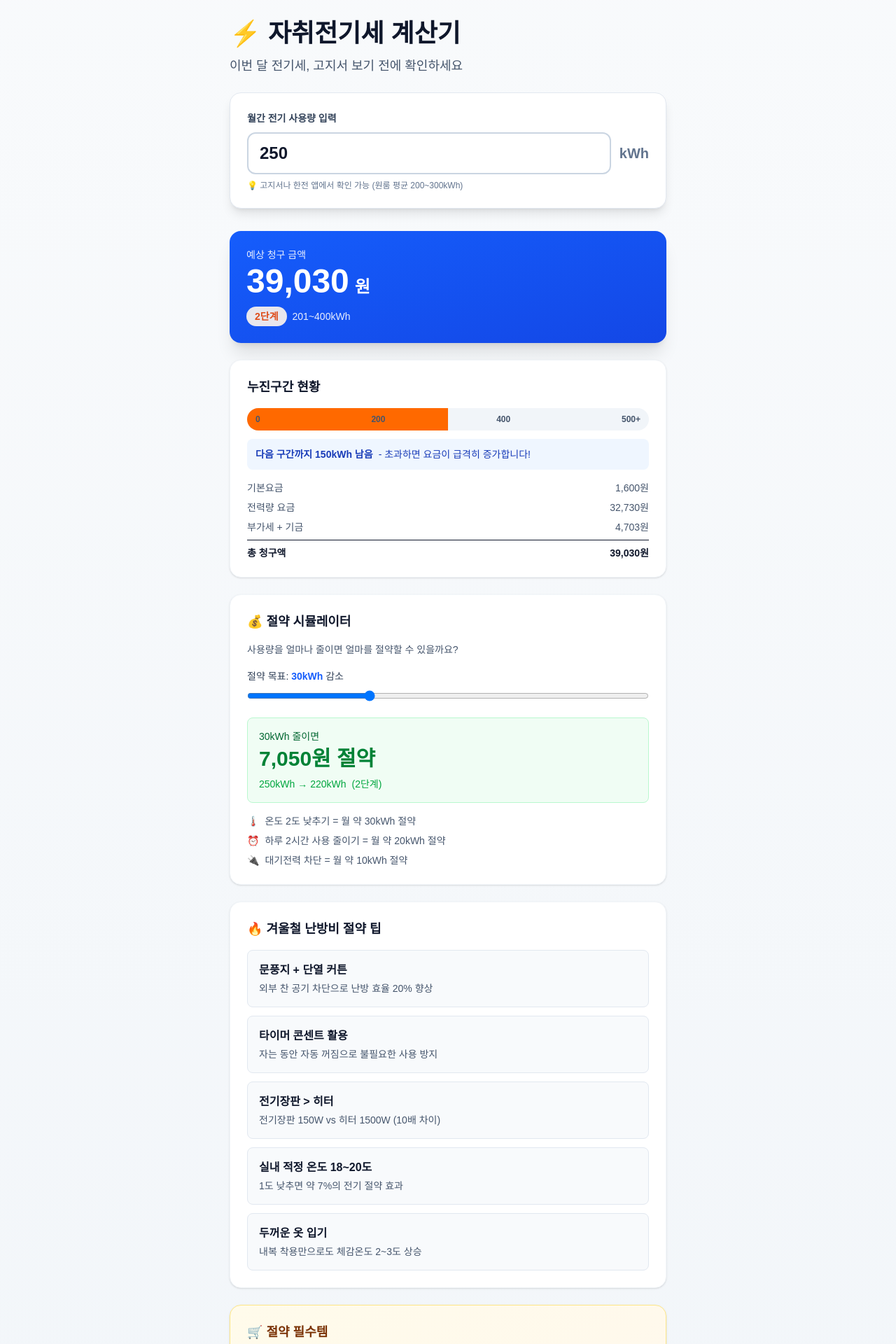
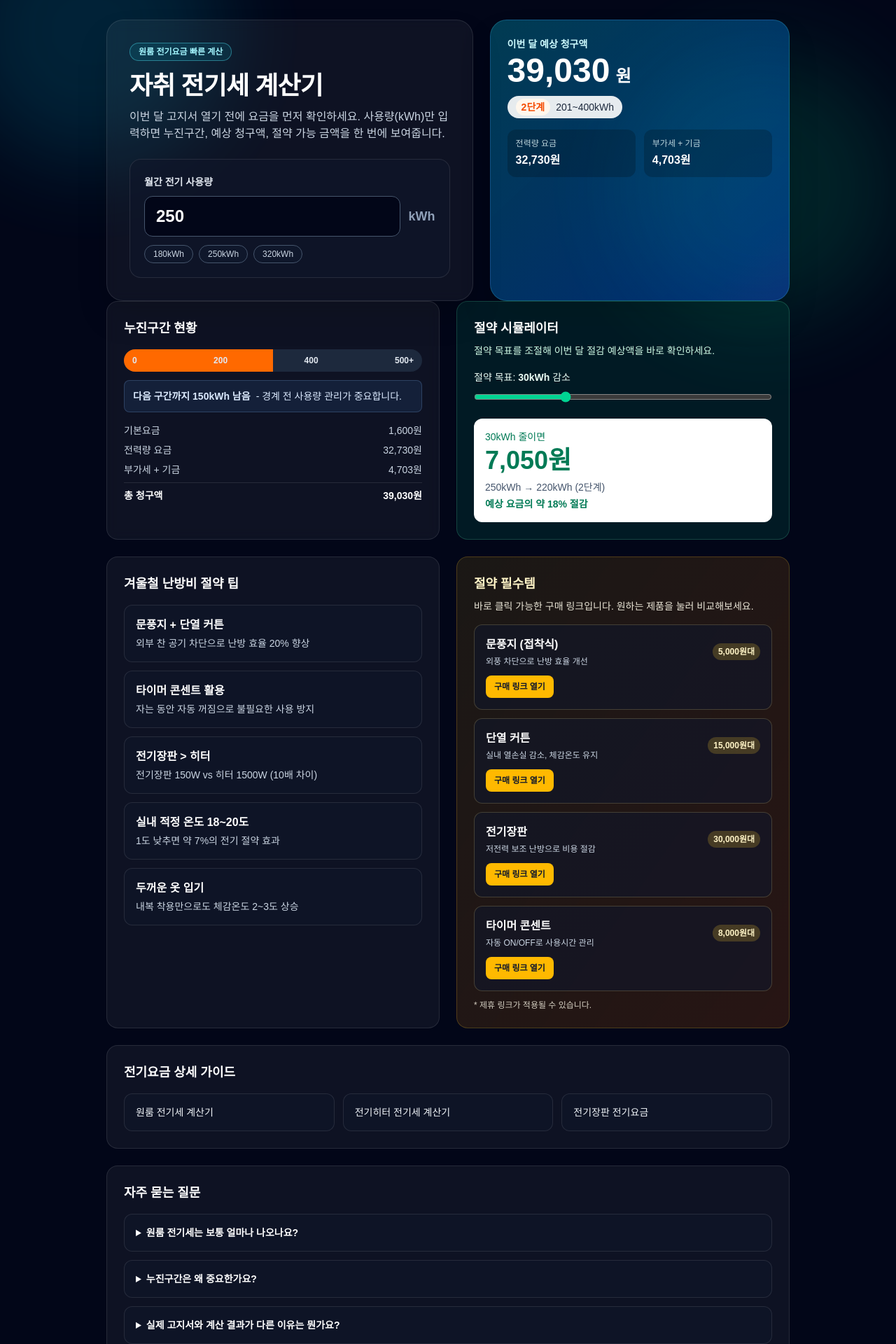
Before and after one commit to RohGyuMin/jajwi-electricity-calc-, a Next.js app: page / in a window 1280 px wide. Shown: the part 20-1940 px from the top of the page at 70% size. Built offline with nearby package versions, Linux system fonts and the light colour scheme; no server answers.

Commit message:
Add FAQ section and FAQPage structured data

```diff
--- a/src/app/page.tsx
+++ b/src/app/page.tsx
@@ -4,15 +4,74 @@ import Link from "next/link";
 import { useState } from "react";
 import { calculateBill, calculateSavings } from "@/lib/electricity";
 
+const PRODUCT_ITEMS = [
+  {
+    name: "문풍지 (접착식)",
+    desc: "외풍 차단으로 난방 효율 개선",
+    price: "5,000원대",
+    href: "https://www.coupang.com/np/search?q=%EB%AC%B8%ED%92%8D%EC%A7%80",
+  },
+  {
+    name: "단열 커튼",
+    desc: "실내 열손실 감소, 체감온도 유지",
+    price: "15,000원대",
+    href: "https://www.coupang.com/np/search?q=%EB%8B%A8%EC%97%B4+%EC%BB%A4%ED%8A%BC",
+  },
+  {
+    name: "전기장판",
+    desc: "저전력 보조 난방으로 비용 절감",
+    price: "30,000원대",
+    href: "https://www.coupang.com/np/search?q=%EC%A0%84%EA%B8%B0%EC%9E%A5%ED%8C%90",
+  },
+  {
+    name: "타이머 콘센트",
+    desc: "자동 ON/OFF로 사용시간 관리",
+    price: "8,000원대",
+    href: "https://www.coupang.com/np/search?q=%ED%83%80%EC%9D%B4%EB%A8%B8+%EC%BD%98%EC%84%BC%ED%8A%B8",
+  },
+];
+
+const FAQ_ITEMS = [
+  {
+    question: "원룸 전기세는 보통 얼마나 나오나요?",
+    answer:
+      "계절과 사용 습관에 따라 다르지만 1인 가구 원룸 기준으로 월 150~250kWh를 많이 사용합니다. 냉난방을 오래 쓰면 300kWh 이상으로 올라갈 수 있습니다.",
+  },
+  {
+    question: "누진구간은 왜 중요한가요?",
+    answer:
+      "월 사용량이 높아질수록 kWh당 단가가 올라가는 구조라서, 같은 사용량 증가라도 구간에 따라 요금 상승 폭이 달라집니다.",
+  },
+  {
+    question: "실제 고지서와 계산 결과가 다른 이유는 뭔가요?",
+    answer:
+      "본 계산기는 참고용이며, 계약 유형·복지 할인·계절 요금·기타 항목에 따라 실제 청구액과 차이가 발생할 수 있습니다.",
+  },
+];
+
 export default function Home() {
   const [usage, setUsage] = useState(250); // 월간 사용량 (kWh)
   const [reduceAmount, setReduceAmount] = useState(30); // 절약 목표량
 
-  const bill = calculateBill(usage);
-  const reducedBill = calculateBill(Math.max(0, usage - reduceAmount));
-  const savings = calculateSavings(usage, Math.max(0, usage - reduceAmount));
+  const safeUsage = Math.max(0, usage || 0);
+  const reducedUsage = Math.max(0, safeUsage - reduceAmount);
+  const bill = calculateBill(safeUsage);
+  const reducedBill = calculateBill(reducedUsage);
+  const savings = calculateSavings(safeUsage, reducedUsage);
+  const savingsRate = bill.total > 0 ? Math.round((savings / bill.total) * 100) : 0;
+  const faqSchema = {
+    "@context": "https://schema.org",
+    "@type": "FAQPage",
+    mainEntity: FAQ_ITEMS.map((item) => ({
+      "@type": "Question",
+      name: item.question,
+      acceptedAnswer: {
+        "@type": "Answer",
+        text: item.answer,
+      },
+    })),
+  };
 
-  // 누진구간 색상
   const tierColor =
     bill.tier.tier === 1
       ? "text-green-600 bg-green-50"
@@ -21,62 +80,97 @@ export default function Home() {
       : "text-red-600 bg-red-50";
 
   return (
-    <main className="min-h-screen bg-gradient-to-b from-slate-50 to-slate-100 text-slate-900">
-      <section className="mx-auto max-w-2xl px-4 py-8 sm:px-6 sm:py-12">
-        {/* HERO + 계산기 입력 */}
-        <div className="mb-8">
-          <h1 className="text-3xl font-bold text-slate-900 sm:text-4xl">
-            ⚡ 자취전기세 계산기
+    <main className="relative min-h-screen overflow-hidden bg-slate-950 text-slate-100">
+      <div className="pointer-events-none absolute inset-0 opacity-80">
+        <div className="absolute -top-32 -left-16 h-96 w-96 rounded-full bg-cyan-500/20 blur-3xl" />
+        <div className="absolute top-24 right-0 h-96 w-96 rounded-full bg-emerald-500/20 blur-3xl" />
+      </div>
+
+      <section className="relative mx-auto max-w-5xl px-4 py-8 sm:px-6 sm:py-12">
+        <script
+          type="application/ld+json"
+          dangerouslySetInnerHTML={{ __html: JSON.stringify(faqSchema) }}
+        />
+        <div className="grid gap-6 lg:grid-cols-[1.1fr_0.9fr]">
+          <div className="rounded-3xl border border-white/10 bg-white/5 p-6 shadow-2xl backdrop-blur-sm sm:p-8">
+            <div className="mb-4 inline-flex rounded-full border border-cyan-300/40 bg-cyan-400/10 px-3 py-1 text-xs font-semibold text-cyan-200">
+              원룸 전기요금 빠른 계산
+            </div>
+            <h1 className="text-3xl font-bold tracking-tight text-white sm:text-4xl">
+              자취 전기세 계산기
             </h1>
-          <p className="mt-3 text-base text-slate-600 sm:text-lg">
-            이번 달 전기세, 고지서 보기 전에 확인하세요
+            <p className="mt-3 text-sm leading-6 text-slate-300 sm:text-base">
+              이번 달 고지서 열기 전에 요금을 먼저 확인하세요. 사용량(kWh)만 입력하면
+              누진구간, 예상 청구액, 절약 가능 금액을 한 번에 보여줍니다.
             </p>
 
-          {/* 입력 카드 */}
-          <div className="mt-6 rounded-2xl bg-white p-6 shadow-lg border border-slate-200">
+            <div className="mt-6 rounded-2xl border border-white/10 bg-slate-900/60 p-5">
               <label className="block">
-              <span className="text-sm font-semibold text-slate-700">
-                월간 전기 사용량 입력
+                <span className="text-sm font-semibold text-slate-200">
+                  월간 전기 사용량
                 </span>
                 <div className="mt-2 flex items-center gap-3">
                   <input
                     type="number"
                     min="0"
                     step="10"
-                  className="flex-1 rounded-xl border-2 border-slate-300 px-4 py-3 text-2xl font-bold focus:border-blue-500 focus:outline-none"
+                    className="flex-1 rounded-xl border border-slate-600 bg-slate-950 px-4 py-3 text-2xl font-bold text-white focus:border-cyan-400 focus:outline-none"
                     value={usage}
-                  onChange={(e) => setUsage(Number(e.target.value))}
+                    onChange={(e) => {
+                      const val = Number(e.target.value);
+                      setUsage(Number.isNaN(val) ? 0 : Math.max(0, val));
+                    }}
                   />
-                <span className="text-xl font-semibold text-slate-500">kWh</span>
+                  <span className="text-lg font-semibold text-slate-400">kWh</span>
                 </div>
               </label>
-            <p className="mt-2 text-xs text-slate-500">
-              💡 고지서나 한전 앱에서 확인 가능 (원룸 평균 200~300kWh)
-            </p>
+              <div className="mt-3 flex flex-wrap gap-2">
+                {[180, 250, 320].map((preset) => (
+                  <button
+                    key={preset}
+                    onClick={() => setUsage(preset)}
+                    className="rounded-full border border-slate-600 bg-slate-900 px-3 py-1 text-xs font-medium text-slate-300 hover:border-cyan-300 hover:text-cyan-200"
+                  >
+                    {preset}kWh
+                  </button>
+                ))}
+              </div>
             </div>
           </div>
 
-        {/* 결과 표시 - 예상 청구액 */}
-        <div className="mb-6 rounded-2xl bg-gradient-to-br from-blue-600 to-blue-700 p-6 text-white shadow-xl">
-          <div className="text-sm font-medium opacity-90">예상 청구 금액</div>
-          <div className="mt-1 text-5xl font-bold">
+          <div className="rounded-3xl border border-cyan-300/20 bg-gradient-to-br from-cyan-500/30 to-blue-600/40 p-6 shadow-2xl">
+            <div className="text-sm font-semibold text-cyan-100">이번 달 예상 청구액</div>
+            <div className="mt-1 text-5xl font-extrabold text-white">
               {bill.total.toLocaleString()}
-            <span className="text-2xl ml-2">원</span>
+              <span className="ml-2 text-2xl font-semibold">원</span>
             </div>
-          <div className="mt-3 flex items-center gap-2 text-sm opacity-90">
-            <span className={`rounded-full px-3 py-1 ${tierColor} font-semibold`}>
+            <div className="mt-3 inline-flex items-center gap-2 rounded-full bg-white/90 px-3 py-1 text-sm text-slate-800">
+              <span className={`rounded-full px-2 py-0.5 ${tierColor} font-semibold`}>
                 {bill.tier.tierName}
               </span>
               <span>{bill.tier.range}</span>
             </div>
+            <div className="mt-4 grid grid-cols-2 gap-3 text-xs text-cyan-50">
+              <div className="rounded-xl bg-black/20 p-3">
+                <div className="opacity-80">전력량 요금</div>
+                <div className="mt-1 text-base font-bold text-white">
+                  {Math.round(bill.energyCharge).toLocaleString()}원
+                </div>
+              </div>
+              <div className="rounded-xl bg-black/20 p-3">
+                <div className="opacity-80">부가세 + 기금</div>
+                <div className="mt-1 text-base font-bold text-white">
+                  {(bill.vat + bill.fundCharge).toLocaleString()}원
+                </div>
+              </div>
+            </div>
+          </div>
         </div>
 
-        {/* 누진구간 시각화 */}
-        <div className="mb-6 rounded-2xl bg-white p-6 shadow-sm border border-slate-100">
-          <h2 className="text-lg font-semibold mb-4">누진구간 현황</h2>
-
-          {/* 프로그레스 바 */}
-          <div className="relative h-8 rounded-full bg-slate-100 overflow-hidden">
+        <div className="mb-6 grid gap-6 lg:grid-cols-[1fr_1fr]">
+          <div className="rounded-2xl border border-white/10 bg-white/5 p-6 backdrop-blur-sm">
+            <h2 className="text-lg font-semibold text-white">누진구간 현황</h2>
+            <div className="mt-4 relative h-8 overflow-hidden rounded-full bg-slate-800">
               <div
                 className={`absolute h-full transition-all duration-500 ${
                   bill.tier.tier === 1
@@ -86,106 +180,82 @@ export default function Home() {
                     : "bg-red-500"
                 }`}
                 style={{
-                width: `${Math.min((usage / 500) * 100, 100)}%`,
+                  width: `${Math.min((safeUsage / 500) * 100, 100)}%`,
                 }}
               />
-            <div className="absolute inset-0 flex items-center justify-between px-3 text-xs font-semibold">
-              <span className="text-slate-600">0</span>
-              <span className="text-slate-600">200</span>
-              <span className="text-slate-600">400</span>
-              <span className="text-slate-600">500+</span>
+              <div className="absolute inset-0 flex items-center justify-between px-3 text-xs font-semibold text-slate-200">
+                <span>0</span>
+                <span>200</span>
+                <span>400</span>
+                <span>500+</span>
               </div>
             </div>
-
-          {/* 다음 구간까지 남은 여유분 */}
           {bill.nextTierRemaining !== null && (
-            <div className="mt-3 rounded-lg bg-blue-50 p-3 text-sm text-blue-800">
+              <div className="mt-3 rounded-lg border border-blue-300/20 bg-blue-400/10 p-3 text-sm text-blue-100">
                 <span className="font-semibold">
                 다음 구간까지 {bill.nextTierRemaining.toFixed(0)}kWh 남음
                 </span>
-              <span className="ml-2">
-                - 초과하면 요금이 급격히 증가합니다!
-              </span>
+                <span className="ml-2">- 경계 전 사용량 관리가 중요합니다.</span>
               </div>
             )}
-
-          {/* 요금 상세 */}
             <div className="mt-4 space-y-2 text-sm">
-            <div className="flex justify-between text-slate-600">
+              <div className="flex justify-between text-slate-300">
                 <span>기본요금</span>
                 <span>{bill.baseCharge.toLocaleString()}원</span>
               </div>
-            <div className="flex justify-between text-slate-600">
+              <div className="flex justify-between text-slate-300">
                 <span>전력량 요금</span>
                 <span>{Math.round(bill.energyCharge).toLocaleString()}원</span>
               </div>
-            <div className="flex justify-between text-slate-600">
+              <div className="flex justify-between text-slate-300">
                 <span>부가세 + 기금</span>
                 <span>{(bill.vat + bill.fundCharge).toLocaleString()}원</span>
               </div>
-            <div className="flex justify-between font-bold text-slate-900 pt-2 border-t">
+              <div className="flex justify-between border-t border-white/10 pt-2 font-bold text-white">
                 <span>총 청구액</span>
                 <span>{bill.total.toLocaleString()}원</span>
               </div>
             </div>
           </div>
 
-        {/* 절약 시뮬레이터 */}
-        <div className="mb-6 rounded-2xl bg-white p-6 shadow-sm border border-slate-100">
-          <h2 className="text-lg font-semibold mb-4">💰 절약 시뮬레이터</h2>
-          <p className="text-sm text-slate-600 mb-4">
-            사용량을 얼마나 줄이면 얼마를 절약할 수 있을까요?
+          <div className="rounded-2xl border border-emerald-300/20 bg-emerald-400/10 p-6">
+            <h2 className="text-lg font-semibold text-white">절약 시뮬레이터</h2>
+            <p className="mt-2 text-sm text-emerald-100">
+              절약 목표를 조절해 이번 달 절감 예상액을 바로 확인하세요.
             </p>
-
-          <label className="block">
-            <span className="text-sm font-medium text-slate-700">
-              절약 목표: <b className="text-blue-600">{reduceAmount}kWh</b> 감소
+            <label className="mt-4 block">
+              <span className="text-sm font-medium text-emerald-50">
+                절약 목표: <b>{reduceAmount}kWh</b> 감소
               </span>
               <input
                 type="range"
                 min="0"
-              max={Math.min(usage, 100)}
+                max={Math.min(safeUsage, 100)}
                 step="5"
-              className="mt-2 w-full"
+                className="mt-2 w-full accent-emerald-400"
                 value={reduceAmount}
                 onChange={(e) => setReduceAmount(Number(e.target.value))}
               />
             </label>
-
-          <div className="mt-4 rounded-lg bg-green-50 p-4 border border-green-200">
-            <div className="text-sm text-green-800">
-              {reduceAmount}kWh 줄이면
+            <div className="mt-4 rounded-xl bg-white p-4 text-slate-900">
+              <div className="text-sm font-medium text-emerald-700">{reduceAmount}kWh 줄이면</div>
+              <div className="mt-1 text-4xl font-extrabold text-emerald-700">
+                {savings.toLocaleString()}원
               </div>
-            <div className="text-3xl font-bold text-green-700 mt-1">
-              {savings.toLocaleString()}원 절약
+              <div className="mt-2 text-sm text-slate-600">
+                {safeUsage}kWh → {reducedUsage}kWh ({reducedBill.tier.tierName})
               </div>
-            <div className="text-sm text-green-600 mt-2">
-              {usage}kWh → {Math.max(0, usage - reduceAmount)}kWh
-              <span className="ml-2">({reducedBill.tier.tierName})</span>
+              <div className="mt-1 text-sm font-semibold text-emerald-700">
+                예상 요금의 약 {savingsRate}% 절감
               </div>
-          </div>
-
-          {/* 구체적 행동 제안 */}
-          <div className="mt-4 space-y-2 text-sm text-slate-600">
-            <div className="flex items-start gap-2">
-              <span>🌡️</span>
-              <span>온도 2도 낮추기 = 월 약 30kWh 절약</span>
-            </div>
-            <div className="flex items-start gap-2">
-              <span>⏰</span>
-              <span>하루 2시간 사용 줄이기 = 월 약 20kWh 절약</span>
-            </div>
-            <div className="flex items-start gap-2">
-              <span>🔌</span>
-              <span>대기전력 차단 = 월 약 10kWh 절약</span>
             </div>
           </div>
         </div>
 
-        {/* 절약 팁 */}
-        <div className="mb-6 rounded-2xl bg-white p-6 shadow-sm border border-slate-100">
-          <h2 className="text-lg font-semibold mb-4">🔥 겨울철 난방비 절약 팁</h2>
-          <div className="space-y-3">
+        <div className="mb-6 grid gap-6 lg:grid-cols-[1fr_1fr]">
+          <div className="rounded-2xl border border-white/10 bg-white/5 p-6">
+            <h2 className="text-lg font-semibold text-white">겨울철 난방비 절약 팁</h2>
+            <div className="mt-4 space-y-3">
             {[
               {
                 title: "문풍지 + 단열 커튼",
@@ -210,81 +280,102 @@ export default function Home() {
               ].map((tip, i) => (
                 <div
                   key={i}
-                className="rounded-lg bg-slate-50 p-4 border border-slate-200"
+                  className="rounded-xl border border-white/10 bg-slate-900/50 p-4"
                 >
-                <div className="font-semibold text-slate-900">{tip.title}</div>
-                <div className="text-sm text-slate-600 mt-1">{tip.desc}</div>
+                  <div className="font-semibold text-white">{tip.title}</div>
+                  <div className="mt-1 text-sm text-slate-300">{tip.desc}</div>
                 </div>
               ))}
             </div>
           </div>
 
-        {/* 제휴 상품 추천 (광고 위치 1) */}
-        <div className="mb-6 rounded-2xl bg-gradient-to-br from-amber-50 to-orange-50 p-6 shadow-sm border border-amber-200">
-          <h2 className="text-lg font-semibold mb-3 text-amber-900">
-            🛒 절약 필수템
-          </h2>
-          <div className="grid gap-3 sm:grid-cols-2">
-            {[
-              { name: "문풍지 (접착식)", price: "5,000원대" },
-              { name: "단열 커튼", price: "15,000원대" },
-              { name: "전기장판", price: "30,000원대" },
-              { name: "타이머 콘센트", price: "8,000원대" },
-            ].map((item, i) => (
-              <div
-                key={i}
-                className="rounded-lg bg-white p-3 shadow-sm border border-amber-100 hover:shadow-md transition-shadow cursor-pointer"
+          <div className="rounded-2xl border border-amber-300/20 bg-gradient-to-br from-amber-400/10 to-orange-500/15 p-6">
+            <h2 className="text-lg font-semibold text-amber-100">절약 필수템</h2>
+            <p className="mt-2 text-sm text-amber-50/90">
+              바로 클릭 가능한 구매 링크입니다. 원하는 제품을 눌러 비교해보세요.
+            </p>
+            <div className="mt-4 grid gap-3">
+              {PRODUCT_ITEMS.map((item) => (
+                <a
+                  key={item.name}
+                  href={item.href}
+                  target="_blank"
+                  rel="noopener noreferrer sponsored"
+                  className="group rounded-xl border border-amber-200/20 bg-slate-900/60 p-4 transition hover:border-amber-300/60 hover:bg-slate-900"
                 >
-                <div className="font-medium text-slate-900">{item.name}</div>
-                <div className="text-sm text-amber-700 mt-1">{item.price}</div>
+                  <div className="flex items-center justify-between gap-3">
+                    <div>
+                      <div className="font-semibold text-white">{item.name}</div>
+                      <div className="mt-1 text-xs text-slate-300">{item.desc}</div>
                     </div>
+                    <span className="rounded-full bg-amber-300/20 px-2 py-1 text-xs font-semibold text-amber-100">
+                      {item.price}
+                    </span>
+                  </div>
+                  <div className="mt-3 inline-flex items-center rounded-lg bg-amber-400 px-3 py-2 text-xs font-bold text-slate-900 group-hover:bg-amber-300">
+                    구매 링크 열기
+                  </div>
+                </a>
               ))}
             </div>
-          <p className="mt-3 text-xs text-slate-500">
-            * 쿠팡파트너스 제휴 링크 (실제 연동 예정)
+            <p className="mt-3 text-xs text-amber-50/80">
+              * 제휴 링크가 적용될 수 있습니다.
             </p>
           </div>
+        </div>
 
-        {/* 롱테일 페이지 내부 링크 */}
-        <div className="mb-6 rounded-2xl bg-white p-6 shadow-sm border border-slate-100">
-          <h2 className="text-lg font-semibold mb-4">🔎 전기요금 상세 가이드</h2>
-          <div className="grid gap-3 sm:grid-cols-3">
+        <div className="mb-6 rounded-2xl border border-white/10 bg-white/5 p-6">
+          <h2 className="text-lg font-semibold text-white">전기요금 상세 가이드</h2>
+          <div className="mt-4 grid gap-3 sm:grid-cols-3">
             <Link
               href="/원룸-전기세-계산기"
-              className="rounded-xl border border-slate-200 bg-slate-50 p-4 text-sm font-medium text-slate-700 hover:bg-blue-50 hover:text-blue-700"
+              className="rounded-xl border border-white/10 bg-slate-900/50 p-4 text-sm font-medium text-slate-100 hover:border-cyan-300/60 hover:text-cyan-200"
             >
               원룸 전기세 계산기
             </Link>
             <Link
               href="/전기히터-전기세-계산기"
-              className="rounded-xl border border-slate-200 bg-slate-50 p-4 text-sm font-medium text-slate-700 hover:bg-blue-50 hover:text-blue-700"
+              className="rounded-xl border border-white/10 bg-slate-900/50 p-4 text-sm font-medium text-slate-100 hover:border-cyan-300/60 hover:text-cyan-200"
             >
               전기히터 전기세 계산기
             </Link>
             <Link
               href="/전기장판-전기요금"
-              className="rounded-xl border border-slate-200 bg-slate-50 p-4 text-sm font-medium text-slate-700 hover:bg-blue-50 hover:text-blue-700"
+              className="rounded-xl border border-white/10 bg-slate-900/50 p-4 text-sm font-medium text-slate-100 hover:border-cyan-300/60 hover:text-cyan-200"
             >
               전기장판 전기요금
             </Link>
           </div>
         </div>
 
-        {/* 광고 슬롯 2 */}
-        <div className="mb-6 rounded-2xl border-2 border-dashed border-slate-300 p-8 text-center">
-          <div className="text-sm text-slate-400">Google AdSense 광고 영역</div>
-          <div className="text-xs text-slate-400 mt-1">
-            (네이티브 광고 - 결과 하단)
+        <div className="mb-6 rounded-2xl border border-white/10 bg-white/5 p-6">
+          <h2 className="text-lg font-semibold text-white">자주 묻는 질문</h2>
+          <div className="mt-4 space-y-3">
+            {FAQ_ITEMS.map((item) => (
+              <details
+                key={item.question}
+                className="rounded-xl border border-white/10 bg-slate-900/50 p-4"
+              >
+                <summary className="cursor-pointer text-sm font-semibold text-white">
+                  {item.question}
+                </summary>
+                <p className="mt-2 text-sm leading-6 text-slate-300">{item.answer}</p>
+              </details>
+            ))}
           </div>
         </div>
 
-        {/* Footer */}
-        <footer className="mt-10 text-center text-xs text-slate-500 space-y-1">
-          <div>
-            요금 계산은 한국전력 주거용 저압 요금표(2024년 기준)를 따릅니다.
+        <div className="mb-6 rounded-2xl border border-dashed border-white/20 bg-white/5 p-8 text-center">
+          <div className="text-sm text-slate-400">Google AdSense 광고 영역</div>
+          <div className="mt-1 text-xs text-slate-500">
+            네이티브 광고는 이 구간에 자동 노출됩니다.
           </div>
-          <div>실제 청구 금액과 다소 차이가 있을 수 있습니다.</div>
-          <div className="mt-3 text-slate-400">
+        </div>
+
+        <footer className="mt-10 space-y-1 text-center text-xs text-slate-400">
+          <div>요금 계산은 한국전력 주거용 저압 요금표(2024년 기준)를 따릅니다.</div>
+          <div>실제 청구 금액과 일부 차이가 있을 수 있습니다.</div>
+          <div className="mt-3 text-slate-500">
             © 2026 자취전기세 계산기 | 문의: contact@example.com
           </div>
         </footer>
```
Lines whose indentation alone changed are shown as unchanged.
